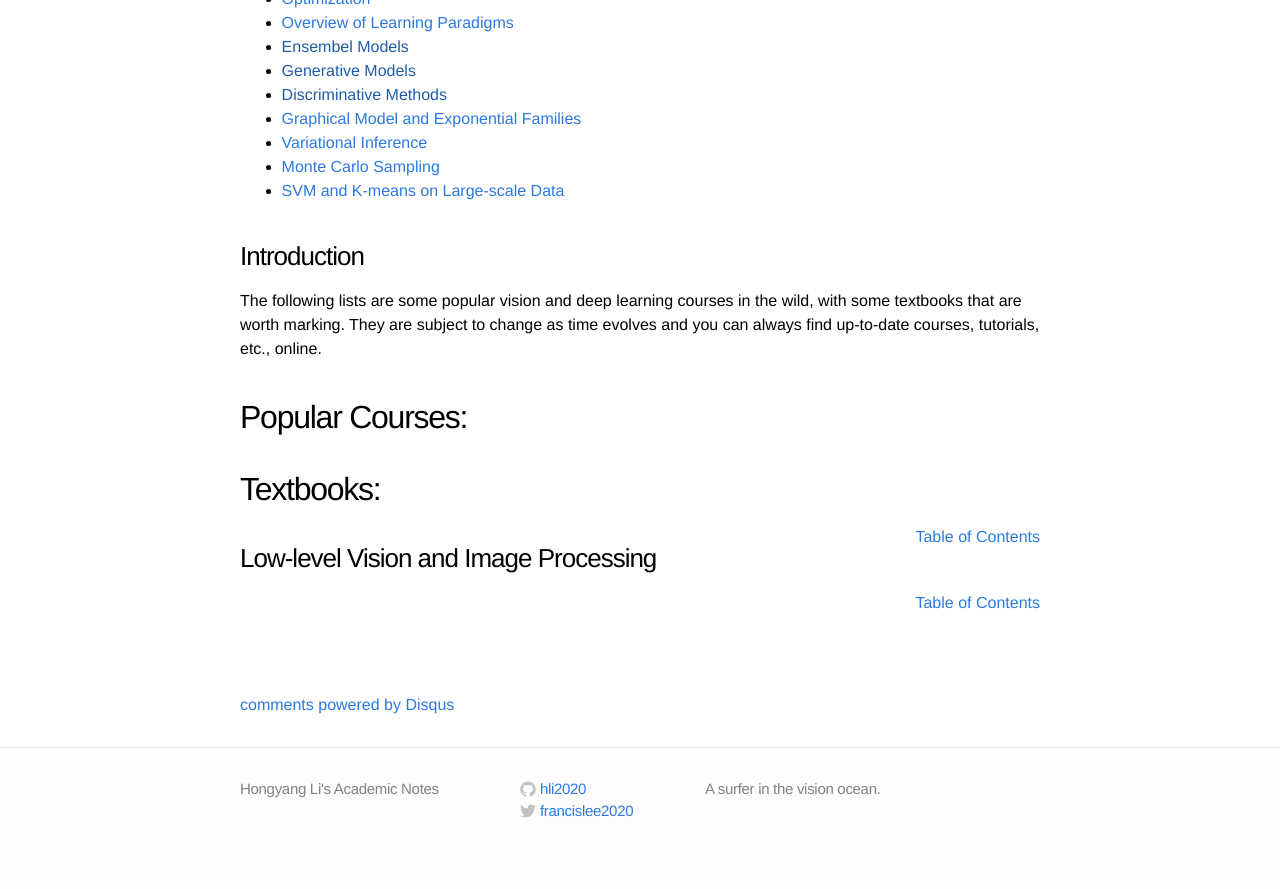
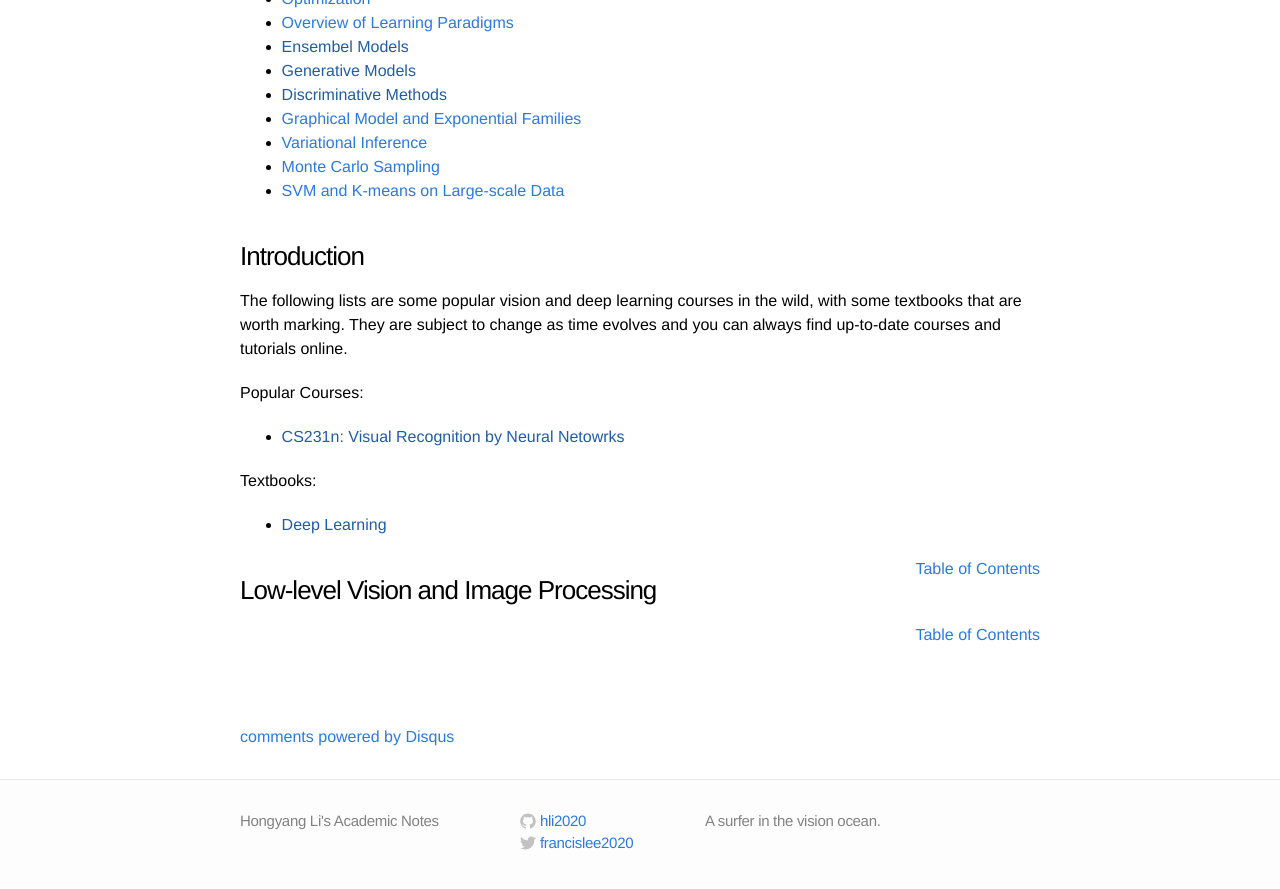
Before and after one commit to hli2020/hli2020.github.io, a Jekyll site: the page built from _posts/2016-04-01-cvml.md, in a window 1280 px wide and 900 px high, scrolled down 1062 px. Shown: the top 889 px of the window. Built offline with Jekyll 4.4.1, drawn with Linux system fonts in a browser that asks for light colours; comment, search, counter and statistics services are not loaded; before the commit the page ends 1930 px from its top, so only the background shows below that.

Commit message:
init the MKCV project

```diff
--- a/_posts/2016-04-01-cvml.md
+++ b/_posts/2016-04-01-cvml.md
@@ -66,13 +66,15 @@ Module 2: Machine Learning
 If you are coming to this class and you're comfortable with deriving gradients with chain rule, we would still like to encourage you to at least skim this section, since it presents a rarely developed view of backpropagation as backward flow in real-valued circuits and any insights you'll gain may help you throughout the class.
 -->
 
-The following lists are some popular vision and deep learning courses in the wild, with some textbooks that are worth marking. They are subject to change as time evolves and you can always find up-to-date courses, tutorials, etc., online.
+The following lists are some popular vision and deep learning courses in the wild, with some textbooks that are worth marking. They are subject to change as time evolves and you can always find up-to-date courses and tutorials online.
 
 Popular Courses:
--
+
+- [CS231n: Visual Recognition by Neural Netowrks]()
 
 Textbooks:
--
+
+- [Deep Learning]()
 
 <span style="float: right">
 	[Table of Contents](#top)
```
